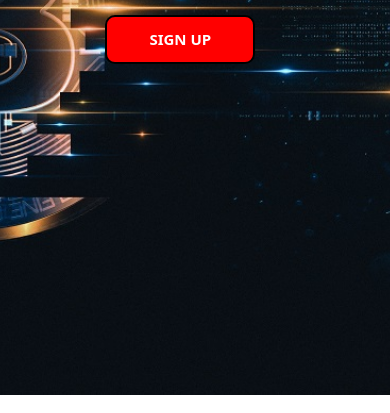
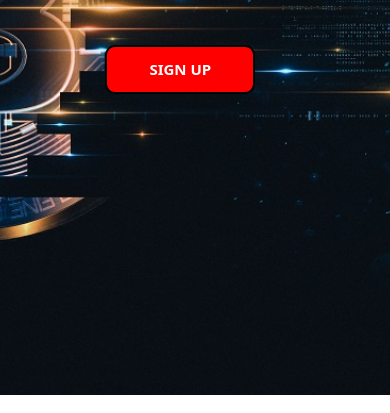
Before and after one commit to dsasaank-369/RatePX, a plain HTML site: page index.html in a window 390 px wide. Shown: the part 415-828 px from the top of the page. Drawn offline with nearby package versions, Linux system fonts and the light colour scheme.

Commit message:
Update styles.css

```diff
--- a/styles.css
+++ b/styles.css
@@ -450,7 +450,7 @@ header nav ul li a.active {
   .mainImg button {
     position: absolute;
     left: 27%;
-    margin-top: 380px;
+    margin-top: 410px;
     width: 150px;
     font-size: 15px !important;
   }
```
